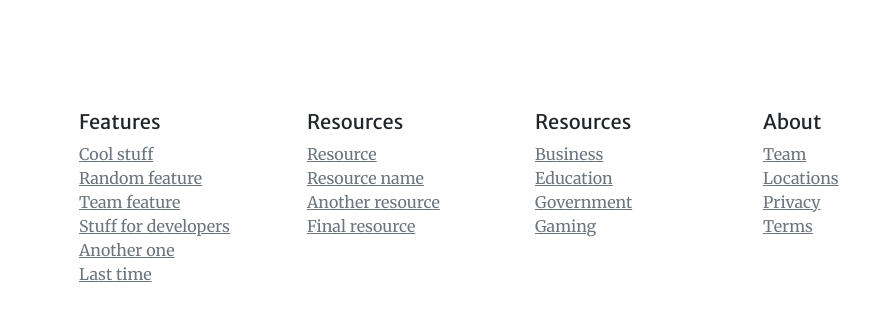
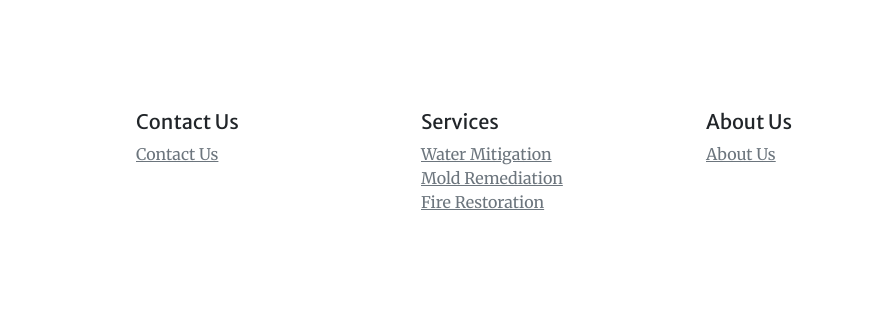
Before and after one commit to sernanic/southernRestorationGroup, a plain HTML site: page public/fire-restoration.html in a window 1280 px wide. Shown: the part 1384-1704 px from the top of the page, 231-1100 px from the left. After the commit the page ends 1662 px from the top, so only its background shows below. Drawn offline with nearby package versions, Linux system fonts and the light colour scheme; some packages are replaced by stand-ins of ours; a script that the page names is missing.

Commit message:
latest update

```diff
--- a/public/fire-restoration.html
+++ b/public/fire-restoration.html
@@ -38,7 +38,7 @@
             <div class="container px-4 px-lg-5 h-100">
                 <div class="row gx-4 gx-lg-5 h-50 starter-head" >
                     <div class="col-lg-8 align-self-end">
-                        <h1 class="text-white font-weight-bold" style="font-size:7rem;padding-bottom: 393px;">Fire Restoration</h1>
+                        <h1 class="text-white font-weight-bold" style="font-size:4rem;padding-bottom: 393px;">Fire Restoration</h1>
                         <br/>
                     </div>
                     <div class="col-lg-8 align-self-baseline">
@@ -52,7 +52,7 @@
             <div class="container px-4 px-lg-5">
                     <div class="row gx-4 gx-lg-5 justify-content-center" style="margin-top:2rem">
                     <div class="col-lg-8 text-center">
-                        <h2 class="text-black mt-0">Fire Restoration</h2>
+                        <h2 class="text-black mt-0" >Fire Restoration</h2>
                         <hr class="divider divider-light" />
                         <p class="text-black-75 mb-4">The time immediately after a fire is extremely stressful, it is also extremely important. Fire Restoration should be performed immediately to prevent further damage from smoke and soot as well as water damage from the fire departments hoses. Southern Restoration has the experience to get your property restored to pre-fire conditions. We can get rid of the awful smell of lingering smoke and fumes, clean property of soot and ash, and use proper drying techniques to ensure mold does not grow from the water used to put out the fire.</p>
                     </div>
@@ -74,41 +74,23 @@
               <small class="d-block mb-3 text-muted">&copy; 2017-2018</small>
             </div>
             <div class="col-6 col-md">
-                <h5>Features</h5>
+              <h5>Contact Us</h5>
               <ul class="list-unstyled text-small">
-                  <li><a class="text-muted" href="#">Cool stuff</a></li>
-                  <li><a class="text-muted" href="#">Random feature</a></li>
-                  <li><a class="text-muted" href="#">Team feature</a></li>
-                  <li><a class="text-muted" href="#">Stuff for developers</a></li>
-                  <li><a class="text-muted" href="#">Another one</a></li>
-                  <li><a class="text-muted" href="#">Last time</a></li>
+                <li><a class="text-muted" href="https://southernrestorationgroup.com/#contact">Contact Us</a></li>
               </ul>
             </div>
             <div class="col-6 col-md">
-                <h5>Resources</h5>
+              <h5>Services</h5>
               <ul class="list-unstyled text-small">
-                  <li><a class="text-muted" href="#">Resource</a></li>
-                  <li><a class="text-muted" href="#">Resource name</a></li>
-                  <li><a class="text-muted" href="#">Another resource</a></li>
-                  <li><a class="text-muted" href="#">Final resource</a></li>
+                <li><a class="text-muted" href="./water-mitigation.html">Water Mitigation</a></li>
+                <li><a class="text-muted" href="./mold-remediation.html">Mold Remediation</a></li>
+                <li><a class="text-muted" href="./fire-restoration.html">Fire Restoration</a></li>
               </ul>
             </div>
             <div class="col-6 col-md">
-                <h5>Resources</h5>
+              <h5>About Us</h5>
               <ul class="list-unstyled text-small">
-                  <li><a class="text-muted" href="#">Business</a></li>
-                  <li><a class="text-muted" href="#">Education</a></li>
-                  <li><a class="text-muted" href="#">Government</a></li>
-                  <li><a class="text-muted" href="#">Gaming</a></li>
-                </ul>
-              </div>
-              <div class="col-6 col-md">
-                <h5>About</h5>
-                <ul class="list-unstyled text-small">
-                  <li><a class="text-muted" href="#">Team</a></li>
-                  <li><a class="text-muted" href="#">Locations</a></li>
-                  <li><a class="text-muted" href="#">Privacy</a></li>
-                  <li><a class="text-muted" href="#">Terms</a></li>
+                <li><a class="text-muted" href="https://southernrestorationgroup.com/#about">About Us</a></li>
               </ul>
             </div>
           </div>
```
Also changed, not shown: public/index.html (+8 -26 lines), public/mold-remediation.html (+9 -27 lines), public/water-mitigation.html (+8 -26 lines), 1 other file. Lines whose indentation alone changed are shown as unchanged.
